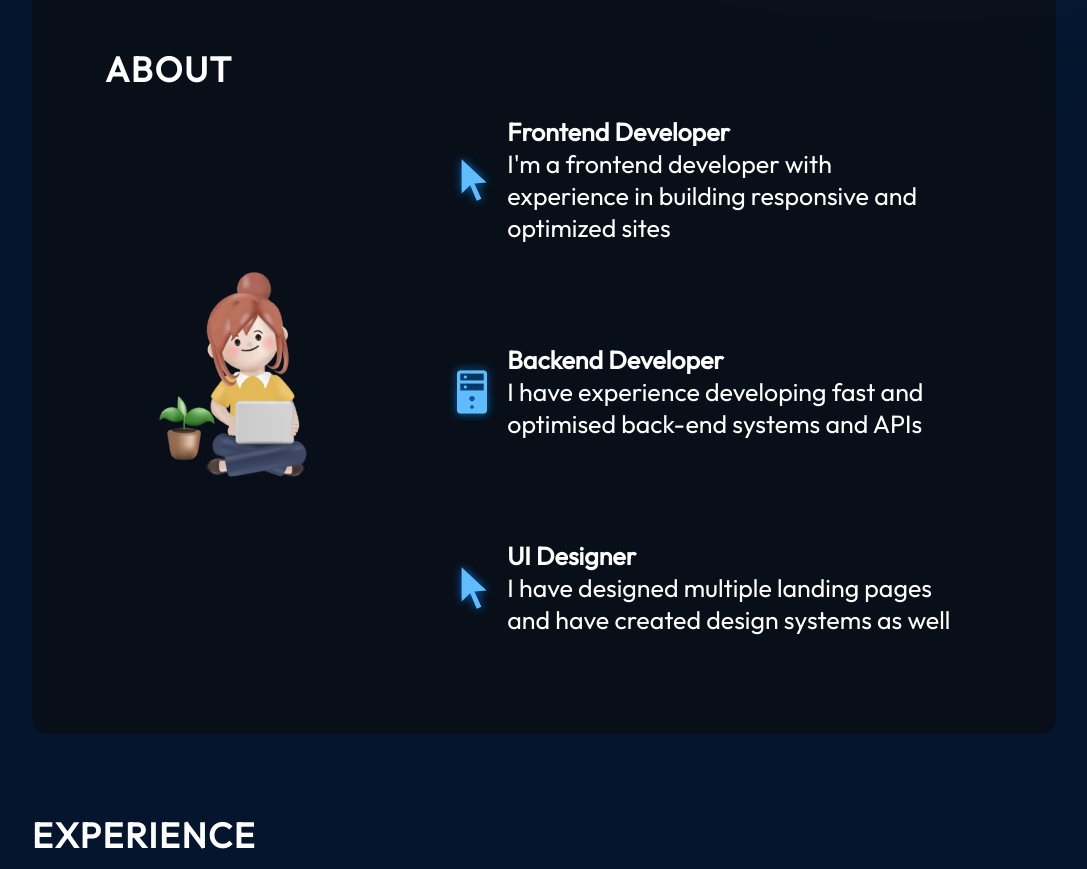
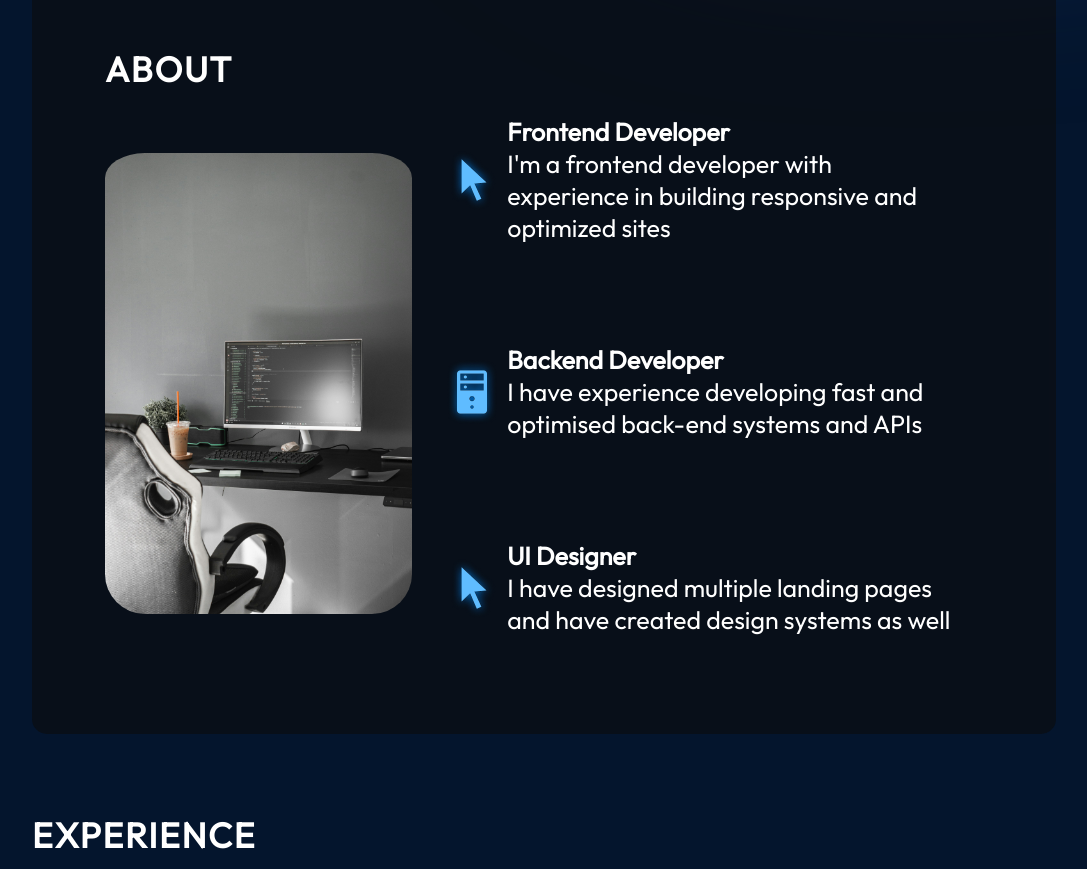
Before and after one commit to Juan17-1/portfolio-project, a React (Vite) app: page / in a window 1280 px wide. Shown: the part 1140-2009 px from the top of the page, without its empty margins (96-1183 px from the left). Built offline with nearby package versions, Linux system fonts and the light colour scheme.

Commit message:
new img
update img

```diff
--- a/src/components/About/About.jsx
+++ b/src/components/About/About.jsx
@@ -9,7 +9,7 @@ export const About = () => {
       <h2 className={styles.title}>About</h2>
       <div className={styles.content}>
         <img
-          src={getImageUrl("about/aboutImage.png")}
+          src={getImageUrl("about/aboutImage2.jpg")}
           alt="Me sitting with a laptop"
           className={styles.aboutImage}
         />
--- a/src/components/About/About.module.css
+++ b/src/components/About/About.module.css
@@ -27,6 +27,8 @@
 
 .aboutImage {
   width: 35%;
+  padding-top: 15px;
+  border-radius: 40px;
 }
 
 .aboutItems {
```
Also changed, not shown: assets/about/aboutImage2.jpg (added).
